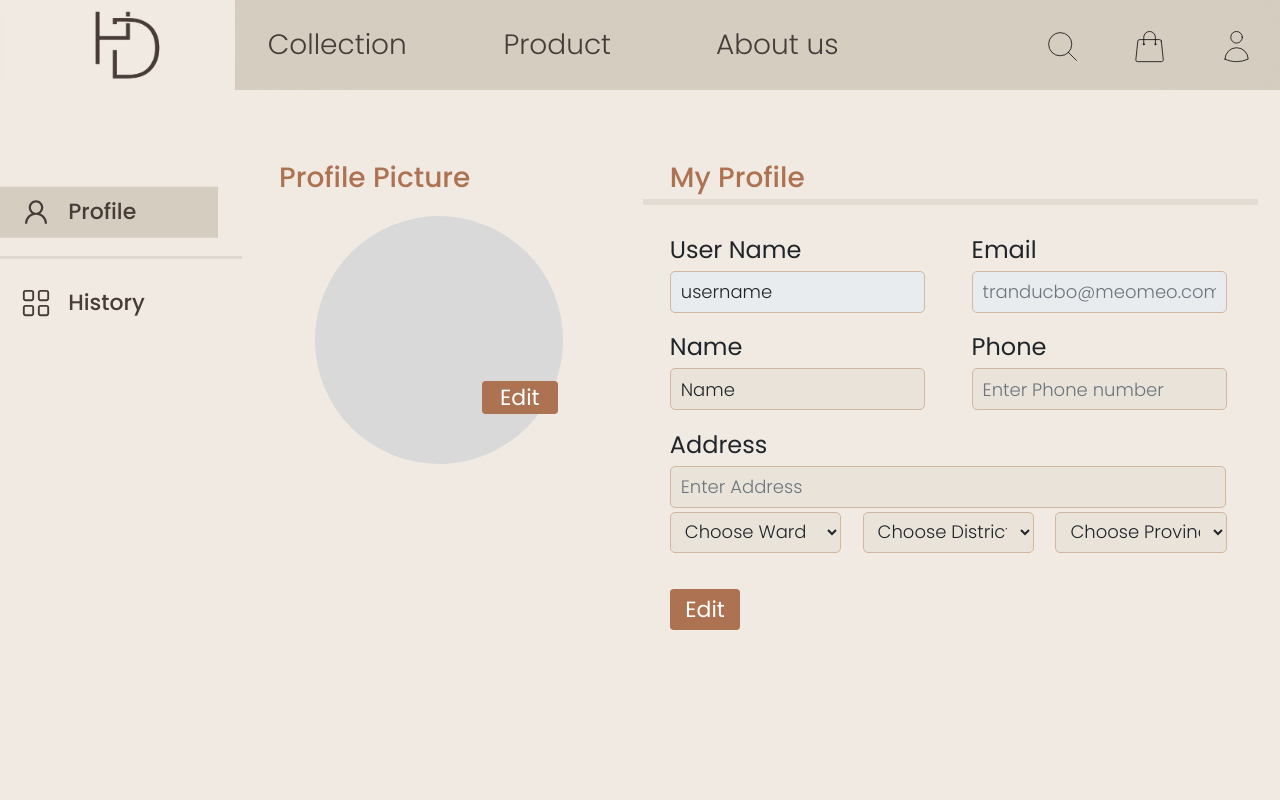
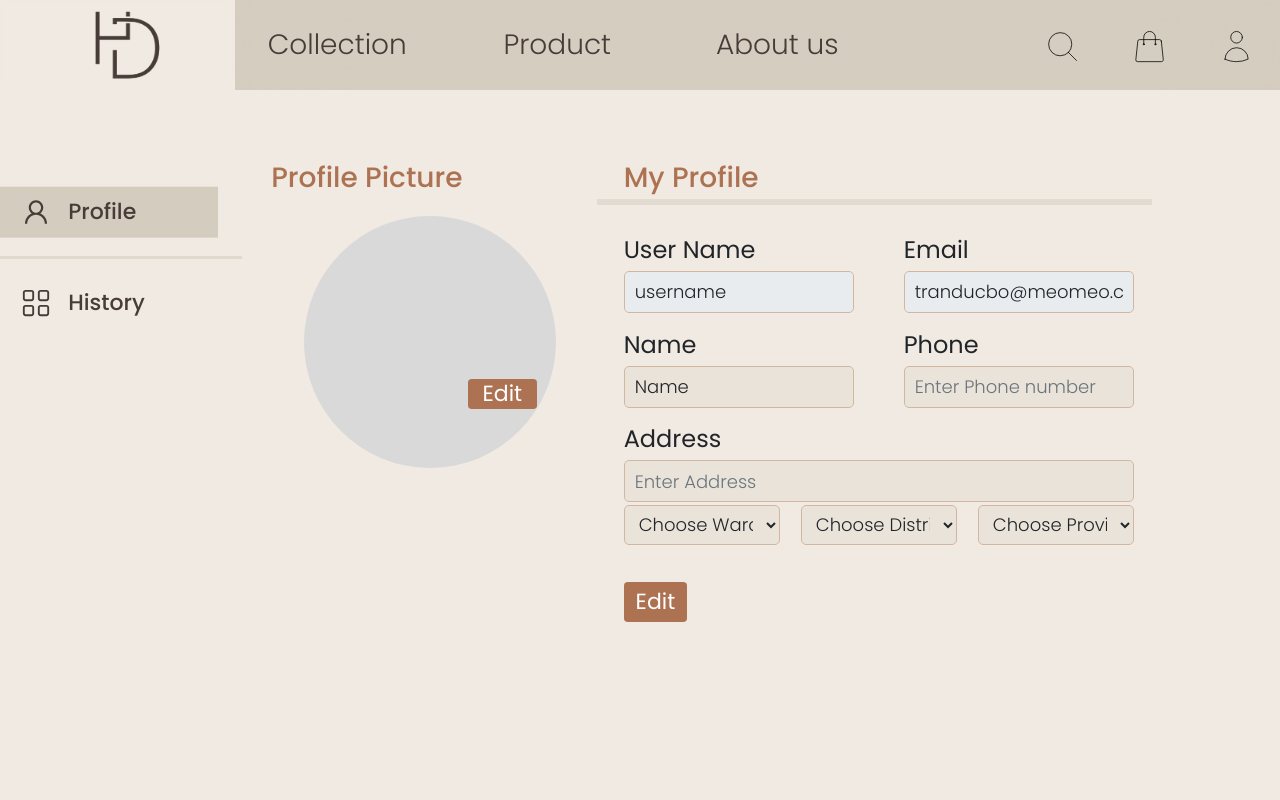
Before and after one commit to huylucwork/furniture-showroom, a React (Create React App) app in the folder client/: page /user/info in a window 1280 px wide. Shown: the top 800 px of the page. Built offline with nearby package versions, Linux system fonts and the light colour scheme; a web font is replaced by a local one.

Commit message:
fix conflict with footer

```diff
--- a/client/src/components/user/info.jsx
+++ b/client/src/components/user/info.jsx
@@ -9,7 +9,7 @@ export default function Info(props) {
   return (
     <div className="">
       <div className="info_content">
-        <Row className="profileContainer">
+        <Row className="profile_container">
           <Col className="left_side ">
             <div className="info_header center_pic">Profile Picture</div>
             <span className="circle">
@@ -37,12 +37,12 @@ export default function Info(props) {
                   ></Form.Control>
                 </Form.Group>
 
-                <Form.Group as={Col} controlId="email">
+                <Form.Group as={Col} controlId="email" className="second_col">
                   <Form.Label>Email</Form.Label>
                   <Form.Control
                     className="form-control"
                     type="email"
-                    placeholder="tranducbo@meomeo.com"
+                    value="tranducbo@meomeo.com"
                     disabled
                     plaintext
                     readOnly
@@ -61,7 +61,7 @@ export default function Info(props) {
                   ></Form.Control>
                 </Form.Group>
 
-                <Form.Group as={Col} controlId="phone">
+                <Form.Group as={Col} controlId="phone" className="second_col">
                   <Form.Label>Phone</Form.Label>
                   <Form.Control
                     className="form-control"
@@ -141,10 +141,14 @@ export default function Info(props) {
                         placeholder="Enter New Password"
                       ></Form.Control>
                     </Form.Group>
-                    <Form.Group as={Col} controlId="confirmPassword_confirm">
+                    <Form.Group
+                      as={Col}
+                      controlId="confirmPassword_confirm"
+                      className="second_col"
+                    >
                       <Form.Label>Confirm Password</Form.Label>
                       <Form.Control
-                        className="form-control"
+                        className="form-control "
                         type="password"
                         placeholder="Confirm Password"
                       ></Form.Control>
--- a/client/src/styles/info.css
+++ b/client/src/styles/info.css
@@ -10,23 +10,6 @@
   width: 100vw;
 }
 
-.info_sidebar {
-  float: left;
-  height: 100%;
-  margin-top: 90px;
-}
-
-.info_sidebar_container {
-  position: relative;
-  width: 200px;
-  padding-bottom: 20px;
-  border-bottom: 3px solid #fff;
-}
-
-.info_sidebar_container:last-child {
-  border: none;
-  padding-bottom: 100px;
-}
 
 .info_user-profile {
   box-sizing: unset;
@@ -86,13 +69,11 @@
   /* padding-left: 6.5em; */
   left: 20.2em;
   overflow: auto;
-  z-index: -1;
+  z-index: 1;
 }
 
-.profileContainer {
+.profile_container {
   font-size: 24px;
-  position: fixed;
-  z-index: -1;
 }
 
 .form-control {
@@ -118,10 +99,10 @@
 .center_pic {
   margin-left: 17%;
 }
-.profileContainer {
+.profile_container {
   display: flex;
-  width: 90%;
-  height: 100vh;
+  width: 100%;
+  height: 90vh;
 }
 .left_side {
   width: 50%;
@@ -132,7 +113,7 @@
 }
 
 .circle {
-  height: 31%;
+  height: 35%;
   margin-top: 10px;
   aspect-ratio: 1/1;
   margin-left: 25%;
@@ -194,7 +175,11 @@
   height: 65%;
   font-size: 18px;
   font-weight: 300;
-  width: 89%;
+  width: 92.5%;
+}
+
+.second_col{
+  margin-left: 3%;
 }
 
 
@@ -213,15 +198,15 @@
   height: 140%;
   font-size: 18px;
   font-weight: 300;
-  width: 92%;
+  width: 94%;
 }
 
 .second_box{
-  margin-left:-4.5%;
+  margin-left:-2.5%;
 }
 
 .third_box{
-  margin-left: -9%;
+  margin-left: -5%;
 }
 
 .form-control:focus {
@@ -231,7 +216,7 @@
 }
 
 .address_size{
-  width: 94.5%;
+  width: 96.5%;
 }
 
 select.form-control { -webkit-appearance: menulist; }
```
